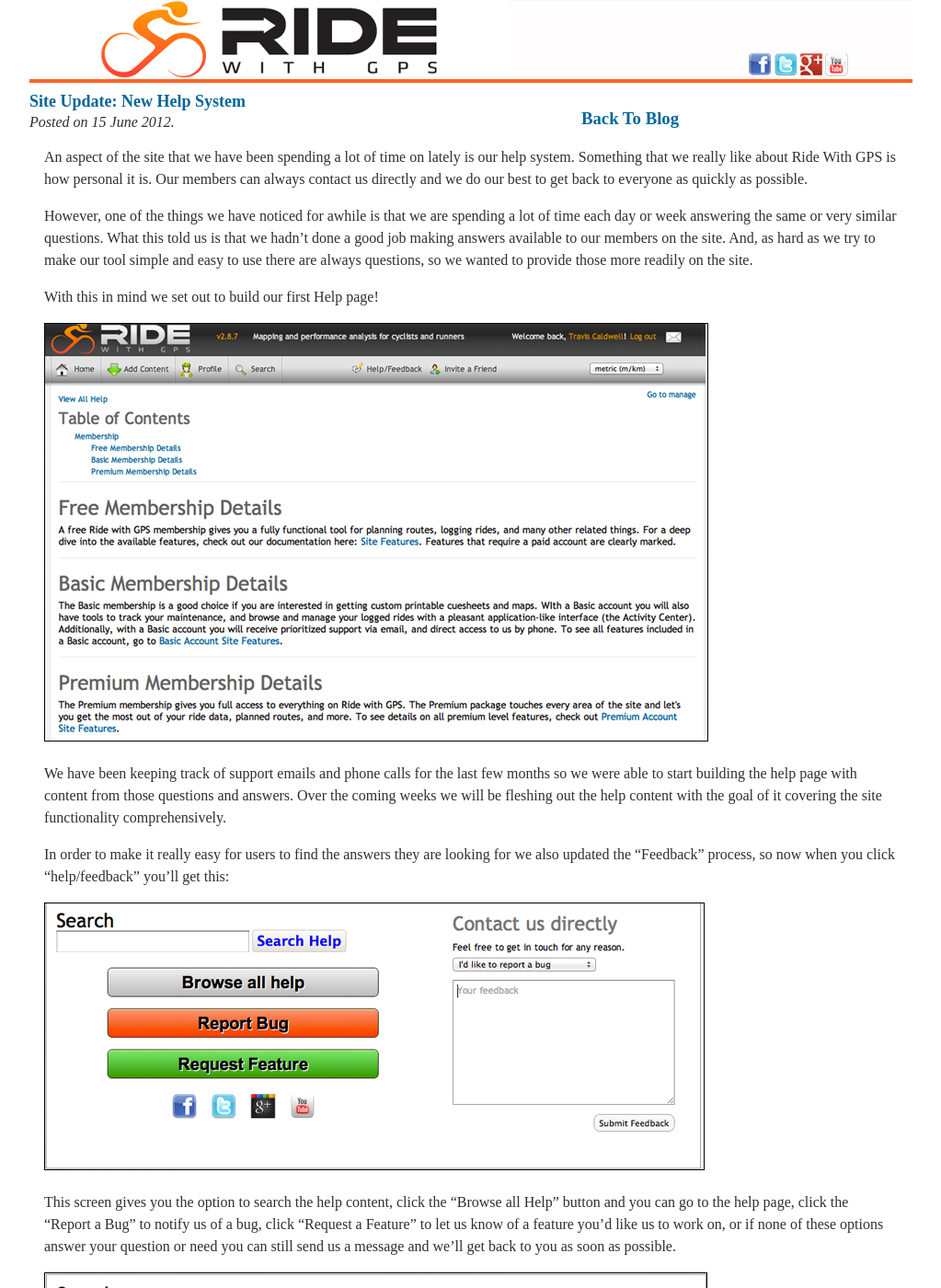
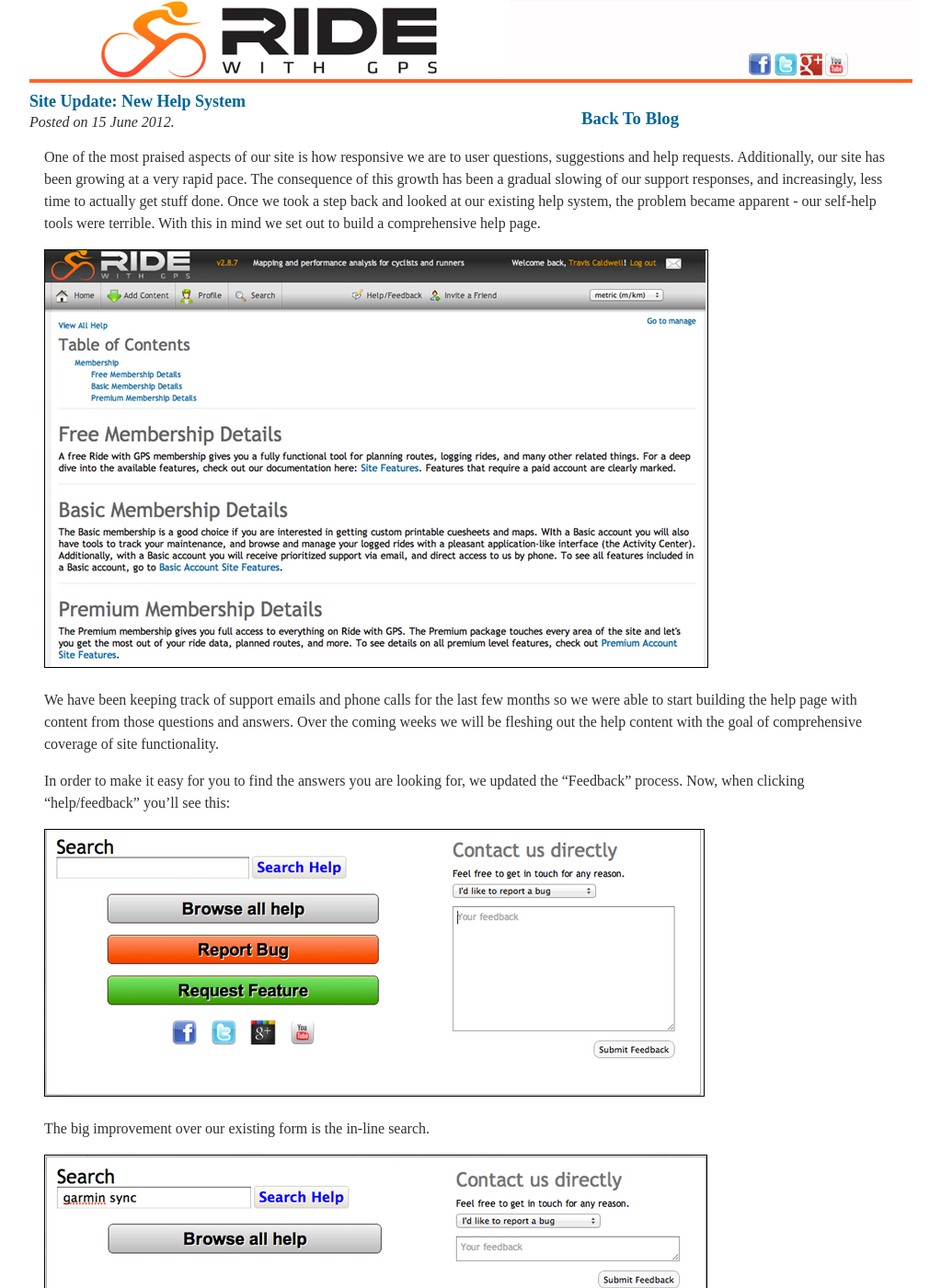
Before and after one commit to kingcu/blog.ridewithgps.com, a Jekyll site: the page built from _posts/2012-06-15-New-Help-System.markdown, in a window 1280 px wide and 1400 px high. Shown: the whole window at 92% size, without its empty margins (128-1151 px from the left). Built offline with Jekyll 4.4.1, drawn with Linux system fonts in a browser that asks for light colours; some web fonts are replaced; Markdown is read by kramdown in place of the engine named in the settings; comment, search, counter and statistics services are not loaded; some of the changed text lies outside the part shown.

Commit message:
help grammar fixes

```diff
--- a/_posts/2012-06-15-New-Help-System.markdown
+++ b/_posts/2012-06-15-New-Help-System.markdown
@@ -2,28 +2,23 @@
 layout: post
 title: "Site Update: New Help System"
 ---
-An aspect of the site that we have been spending a lot of time on lately is our help system. Something that we really like about Ride With GPS is how personal it is. Our members can always contact us directly and we do our best to get back to everyone as quickly as possible.
-
-However, one of the things we have noticed for awhile is that we are spending a lot of time each day or week answering the same or very similar questions. What this told us is that we hadn't done a good job making answers available to our members on the site. And, as hard as we try to make our tool simple and easy to use there are always questions, so we wanted to provide those more readily on the site.
-
-With this in mind we set out to build our first Help page!
+One of the most praised aspects of our site is how responsive we are to user questions, suggestions and help requests.  Additionally, our site has been growing at a very rapid pace.  The consequence of this growth has been a gradual slowing of our support responses, and increasingly, less time to actually get stuff done.  Once we took a step back and looked at our existing help system, the problem became apparent - our self-help tools were terrible.  With this in mind we set out to build a comprehensive help page.
 
 <img class="postimage" src="/images/post_images/help_preview.jpg">
 
 We have been keeping track of support emails and phone calls for the
 last few months so we were able to start building the help page with
 content from those questions and answers. Over the coming weeks we
-will be fleshing out the help content with the goal of it covering the
-site functionality comprehensively.
+will be fleshing out the help content with the goal of comprehensive coverage of site functionality.
 
-In order to make it really easy for users to find the answers they are looking for we also updated the "Feedback" process, so now when you click "help/feedback" you'll get this:
+In order to make it easy for you to find the answers you are looking for, we updated the "Feedback" process.  Now, when clicking "help/feedback" you'll see this:
 
 <img class="postimage" src="/images/post_images/help_feedback.jpg">
 
-This screen gives you the option to search the help content, click the "Browse all Help" button and you can go to the help page, click the "Report a Bug" to notify us of a bug, click "Request a Feature" to let us know of a feature you'd like us to work on, or if none of these options answer your question or need you can still send us a message and we'll get back to you as soon as possible.
+The big improvement over our existing form is the in-line search.
 
 <img class="postimage" src="/images/post_images/help_searchhelp.jpg">
 
-This new system should allow for our members to have the information they need to use Ride With GPS at their finger tips, but it should also allow us to better respond to issues and questions in a timely manner.
+This new system should allow you to easily answer your own questions.  If your question is not covered by one of our help topics, you can always submit the question using the above mentioned form.  We strive to answer your questions within 2-3 days.
 
 If you have any questions about "{{ page.title }}" email us at <a href="mailto:info@ridewithgps.com">info@ridewithgps.com</a>
```
